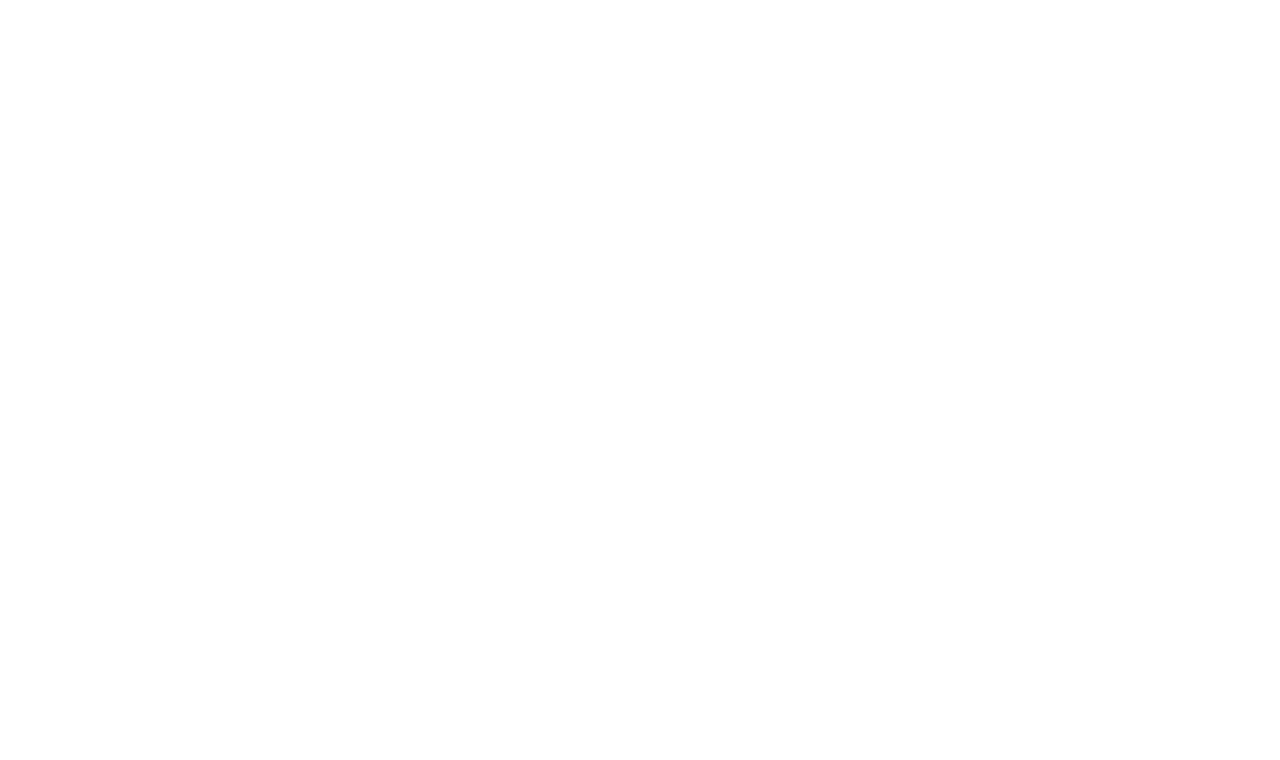
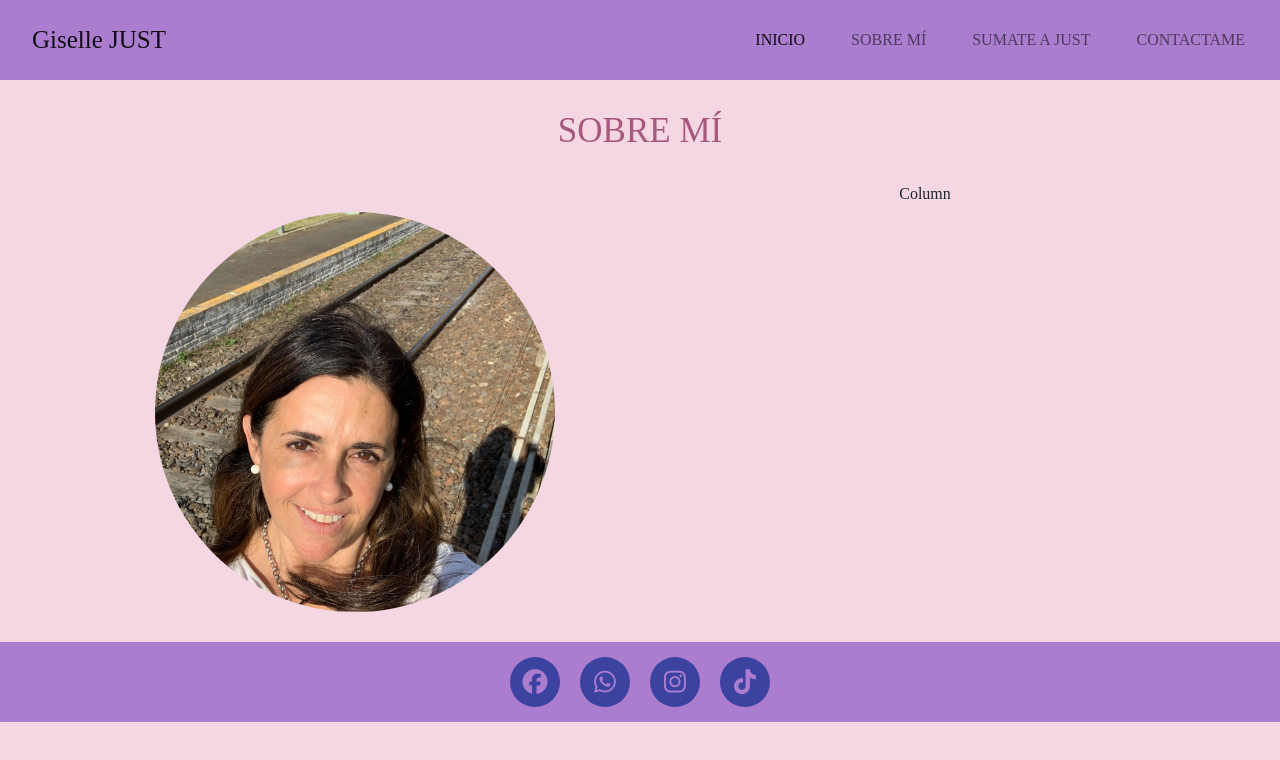
Before and after one commit to AbrilDaPra/JUST-project, a plain HTML site: page pages/about-me.html in a window 1280 px wide. Drawn offline with nearby package versions, Linux system fonts and the light colour scheme; a web font is replaced by a local one.

Commit message:
Agrego about me

```diff
--- a/css/style.css
+++ b/css/style.css
@@ -82,3 +82,20 @@ footer{
 .icon-circle:hover{
     background-color: #f4a5ae;
 }
+
+/* ABOUT ME */
+.title{
+    font-size: 35px;
+    color: #a8577e;
+    display: flex;
+    justify-content: center;
+    align-items: center;
+    margin: 30px;
+}
+.about-me img{
+    border-radius: 50%;
+    width: 400px;
+    height: 400px;
+    object-fit: cover;
+    margin: 30px;
+}
--- a/pages/about-me.html
+++ b/pages/about-me.html
@@ -0,0 +1,95 @@
+<html lang="en">
+    <head>
+        <meta charset="UTF-8">
+        <meta name="viewport" content="width=device-width, initial-scale=1.0">
+        <!-- TYPOGRAPHY -->
+        <link rel="preconnect" href="https://fonts.googleapis.com">
+        <link rel="preconnect" href="https://fonts.gstatic.com" crossorigin>
+        <link href="https://fonts.googleapis.com/css2?family=Ysabeau+Infant:wght@300;500&display=swap" rel="stylesheet">
+        <!-- BOOTSTRAP -->
+        <link href="https://cdn.jsdelivr.net/npm/bootstrap@5.2.3/dist/css/bootstrap.min.css" rel="stylesheet" integrity="sha384-rbsA2VBKQhggwzxH7pPCaAqO46MgnOM80zW1RWuH61DGLwZJEdK2Kadq2F9CUG65" crossorigin="anonymous">
+        <!-- CSS -->
+        <link rel="stylesheet" href="../css/style.css">
+        <!-- FAVICON -->
+        <link rel="shortcut icon" href="#" type="image/x-icon">
+        <!-- FONTAWESOME -->
+        <script src="https://kit.fontawesome.com/50ca9e2b0b.js" crossorigin="anonymous"></script>
+        <!-- TITLE -->
+        <title>Sobre mi | Giselle JUST</title>
+    </head>
+    <body>
+        <!-- HEADER -->
+        <header>
+            <!-- NAVBAR -->
+            <nav class="navbar navbar-expand-lg bg-body-tertiary">
+                <div class="container-fluid">
+                  <a class="navbar-brand" href="../index.html">Giselle JUST</a>
+                  <button class="navbar-toggler" type="button" data-bs-toggle="collapse" data-bs-target="#navbarNav" aria-controls="navbarNav" aria-expanded="false" aria-label="Toggle navigation">
+                    <span class="navbar-toggler-icon"></span>
+                  </button>
+                  <div class="collapse navbar-collapse" id="navbarNav">
+                    <ul class="navbar-nav">
+                      <li class="nav-item">
+                        <a class="nav-link active" aria-current="page" href="../index.html">INICIO</a>
+                      </li>
+                      <li class="nav-item">
+                        <a class="nav-link" href="../pages/about-me.html">SOBRE MÍ</a>
+                      </li>
+                      <li class="nav-item">
+                        <a class="nav-link" href="../pages/join-just.html">SUMATE A JUST</a>
+                      </li>
+                      <li class="nav-item">
+                        <a class="nav-link" href="../pages/contact-me.html">CONTACTAME</a>
+                      </li>
+                    </ul>
+                  </div>
+                </div>
+              </nav>
+
+        </header>
+
+        <!-- MAIN -->
+        <main>
+            <h2 class="title">SOBRE MÍ</h2>
+
+            <div class="container text-center about-me">
+                <div class="row">
+                    <div class="col">
+                        <img src="../images/about-me1.jpeg" alt="">
+                    </div>
+                    <div class="col">
+                        Column
+                    </div>
+                </div>
+            </div>
+        </main>
+
+        <!-- FOOTER -->
+        <footer>
+          <div class="icon-circles">
+            <div class="icon-circle">
+              <a href="#" target="_blank">
+                <i class="fa-brands fa-facebook"></i>
+              </a>
+            </div>
+            <div class="icon-circle">
+              <a href="https://wa.me/1159746337" target="_blank">
+                <i class="fa-brands fa-whatsapp"></i>
+              </a>
+            </div>
+            <div class="icon-circle">
+              <a href="https://www.instagram.com/just.quilmes.gise/" target="_blank">
+                <i class="fa-brands fa-instagram"></i>
+              </a>
+            </div>
+            <div class="icon-circle">
+              <a href="https://www.tiktok.com/@just.quilmes.gise" target="_blank">
+                <i class="fa-brands fa-tiktok"></i>
+              </a>
+            </div>
+          </div>
+        </footer>
+
+        <script src="https://cdn.jsdelivr.net/npm/bootstrap@5.2.3/dist/js/bootstrap.bundle.min.js" integrity="sha384-kenU1KFdBIe4zVF0s0G1M5b4hcpxyD9F7jL+jjXkk+Q2h455rYXK/7HAuoJl+0I4" crossorigin="anonymous"></script>
+    </body>
+</html>
```
Also changed, not shown: images/about-me1.jpeg (added).
